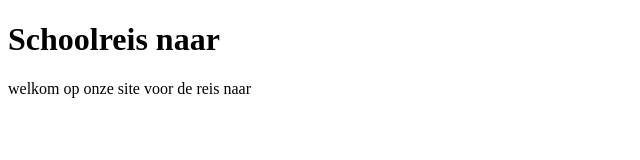
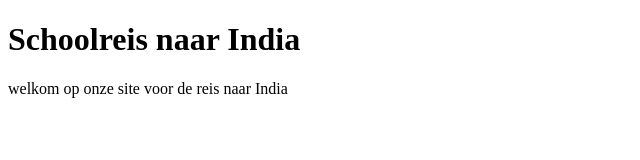
Before and after one commit to Thansan/reis-website-live, a plain HTML site: page styles/index.html in a window 1280 px wide. Shown: the whole page, without its empty margins (0-640 px from the left). Drawn offline with Linux system fonts and the light colour scheme.

Commit message:
Invullen van India

```diff
--- a/styles/index.html
+++ b/styles/index.html
@@ -9,8 +9,8 @@
 </head>
 
 <body>
-    <h1>Schoolreis naar </h1>
-    <p>welkom op onze site voor de reis naar </p>
+    <h1>Schoolreis naar India</h1>
+    <p>welkom op onze site voor de reis naar India</p>
 
 </body>
 
```
